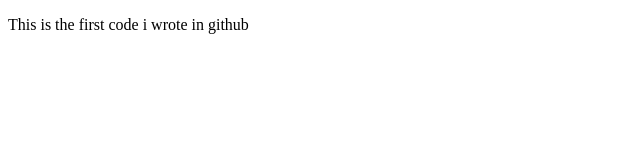
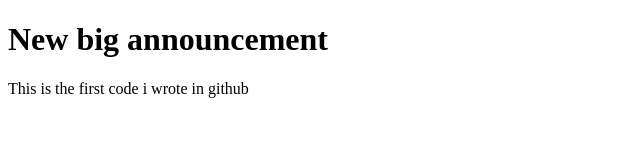
Before and after one commit to Pyramate/helloWorld, a plain HTML site: page index.html in a window 1280 px wide. Shown: the whole page, without its empty margins (0-640 px from the left). Drawn offline with Linux system fonts and the light colour scheme.

Commit message:
added h1 title

```diff
--- a/index.html
+++ b/index.html
@@ -4,6 +4,7 @@
     <title>Hello wilders !</title>
   </head>
   <body>
-  <p>This is the first code i wrote in github</p>
+    <h1>New big announcement</h1>
+    <p>This is the first code i wrote in github</p>
   </body>
 </html>
```
